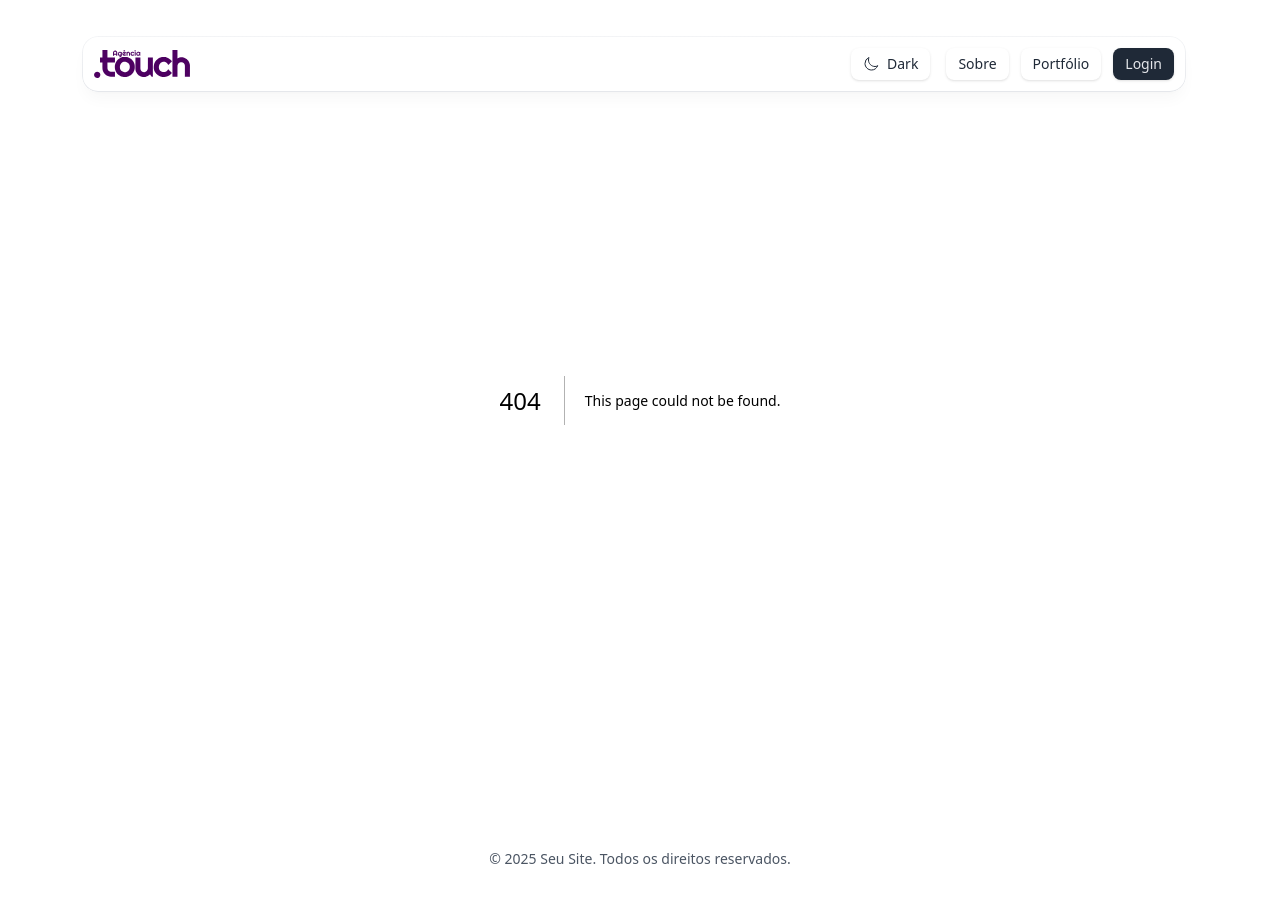
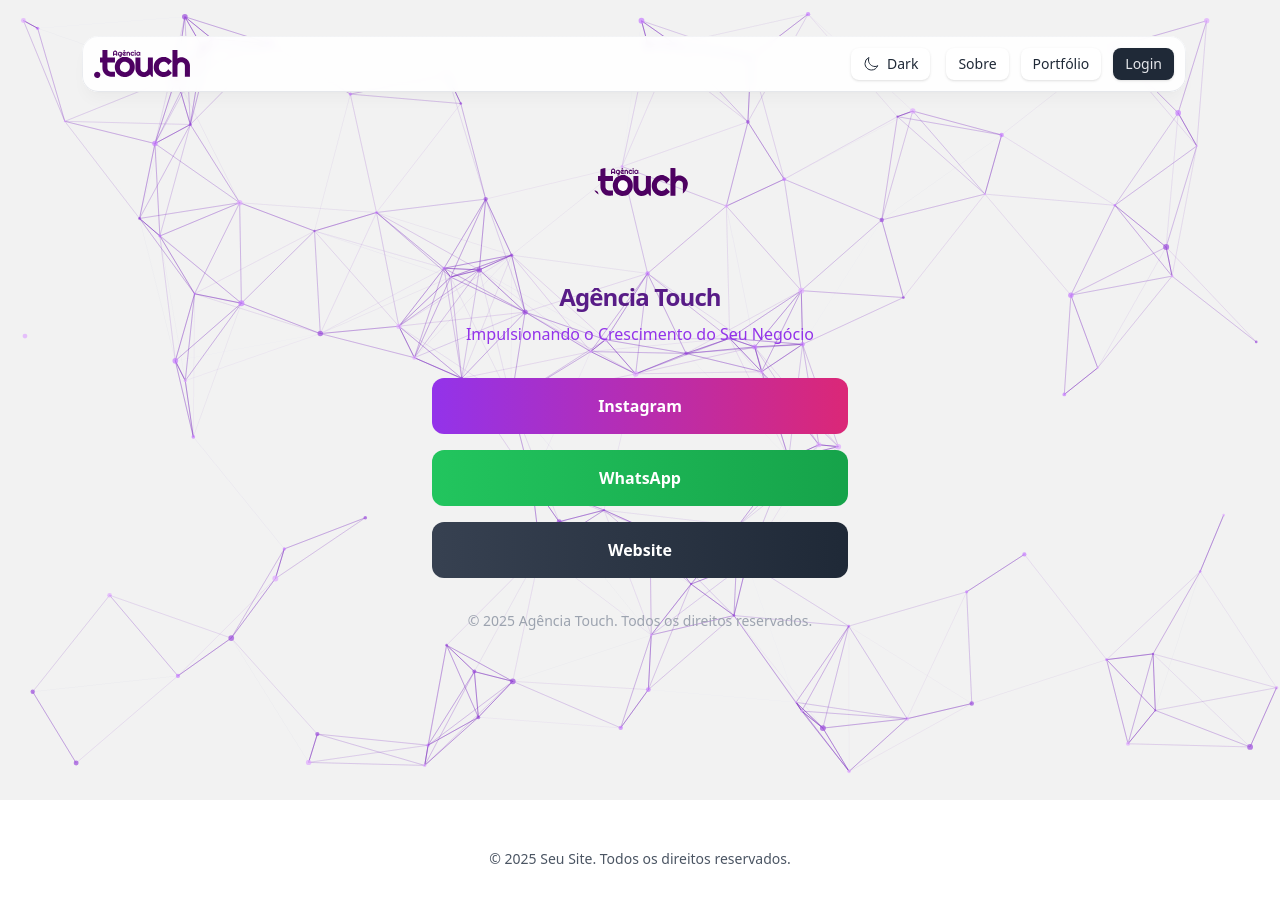
Before and after one commit to Gabrielloopes33/touch-web, a Next.js app: page /links in a window 1280 px wide. Before the commit this address had no page. Shown: the top 902 px of the page. Built offline with nearby package versions, Linux system fonts and the light colour scheme.

Commit message:
adição de página de links

```diff
--- /dev/null
+++ b/app/links/layout.tsx
@@ -0,0 +1,30 @@
+//import '../globals.css'
+import { Righteous } from 'next/font/google'
+
+const MainFontFamily = Righteous({
+  weight: ['400'],
+  subsets: ['latin']
+});
+
+export const metadata = {
+  title: 'Touch - Links',
+  description: 'Quick access to all touch services and social media',
+  icons: {
+    icon: '/favicon.ico',
+    apple: '/apple-icon.png'
+  }
+}
+
+export default function LinksLayout({
+    children,
+}: {
+    children: React.ReactNode
+}) {
+    return (
+        <div className="flex min-h-screen flex-col">
+            <main className="grow">
+                {children}
+            </main>
+        </div>
+    )
+}
--- /dev/null
+++ b/app/links/page.tsx
@@ -0,0 +1,162 @@
+"use client"
+import Image from 'next/image';
+import Link from 'next/link';
+import { useCallback } from "react";
+import Particles from "react-tsparticles";
+import { loadFull } from "tsparticles";
+import type { Engine } from "tsparticles-engine";
+
+const links = [
+    {
+        title: "Instagram",
+        url: "https://www.instagram.com/agencia.touch",
+        bgColor: "bg-gradient-to-r from-purple-600 to-pink-600",
+        hoverColor: "hover:from-purple-700 hover:to-pink-700"
+    },
+    {
+        title: "WhatsApp",
+        url: "https://wa.me/5531997153646",
+        bgColor: "bg-gradient-to-r from-green-500 to-green-600",
+        hoverColor: "hover:from-green-600 hover:to-green-700"
+    },
+    {
+        title: "Website",
+        url: "/",
+        bgColor: "bg-gradient-to-r from-gray-700 to-gray-800",
+        hoverColor: "hover:from-gray-800 hover:to-gray-900"
+    }
+];
+
+const LinksPage = () => {
+    const particlesInit = useCallback(async (engine: Engine) => {
+        await loadFull(engine);
+    }, []);
+
+    return (
+        <>
+            <Particles
+                id="tsparticles"
+                init={particlesInit}
+                options={{
+                    background: {
+                        color: {
+                            value: "#F2F2F2",
+                        },
+                    },
+                    fpsLimit: 120,
+                    interactivity: {
+                        events: {
+                            onClick: {
+                                enable: true,
+                                mode: "push",
+                            },
+                            onHover: {
+                                enable: true,
+                                mode: "repulse",
+                            },
+                            resize: true,
+                        },
+                        modes: {
+                            push: {
+                                quantity: 4,
+                            },
+                            repulse: {
+                                distance: 100,
+                                duration: 0.4,
+                            },
+                        },
+                    },
+                    particles: {
+                        color: {
+                            value: ["#9d4edd", "#c77dff", "#e0aaff"],
+                        },
+                        links: {
+                            color: "#7b2cbf",
+                            distance: 150,
+                            enable: true,
+                            opacity: 0.5,
+                            width: 1,
+                        },
+                        move: {
+                            direction: "none",
+                            enable: true,
+                            outModes: {
+                                default: "bounce",
+                            },
+                            random: false,
+                            speed: 1.5,
+                            straight: false,
+                        },
+                        number: {
+                            density: {
+                                enable: true,
+                                area: 800,
+                            },
+                            value: 100,
+                        },
+                        opacity: {
+                            value: 0.7,
+                        },
+                        shape: {
+                            type: "circle",
+                        },
+                        size: {
+                            value: { min: 1, max: 3 },
+                        },
+                        glow: {
+                            enable: true,
+                            color: "#9d4edd",
+                            radius: 2
+                        }
+                    },
+                    detectRetina: true,
+                }}
+            />
+
+            <div className="relative min-h-screen flex items-center justify-center">
+                <div className="max-w-md w-full px-4">
+                    {/* Logo e Perfil */}
+                    <div className="text-center mb-8">
+                        <div className="relative w-24 h-24 mx-auto mb-4">
+                            <Image
+                                src="/images/logo-full.svg"
+                                alt="Touch Logo"
+                                width={96}
+                                height={96}
+                                className="rounded-full"
+                            />
+                        </div>
+                        <h1 className="text-2xl font-bold text-purple-900 mb-2">Agência Touch</h1>
+                        <p className="text-purple-600">Impulsionando o Crescimento do Seu Negócio</p>
+                    </div>
+
+                    {/* Links */}
+                    <div className="space-y-4 mb-8">
+                        {links.map((link, index) => (
+                            <Link
+                                href={link.url}
+                                key={index}
+                                className={`block ${link.bgColor} ${link.hoverColor} text-white py-4 px-6 rounded-xl
+                                    text-center font-semibold transition-all duration-300
+                                    transform hover:scale-105 hover:shadow-lg backdrop-blur-sm`}
+                                target={link.url.startsWith('http') ? '_blank' : '_self'}
+                                rel={link.url.startsWith('http') ? 'noopener noreferrer' : ''}
+                            >
+                                {link.title}
+                            </Link>
+                        ))}
+                    </div>
+
+                    {/* Footer */}
+                    <div className="text-center">
+                        <p className="text-gray-400 text-sm">
+                            © {new Date().getFullYear()} Agência Touch. Todos os direitos reservados.
+                        </p>
+                    </div>
+                </div>
+            </div>
+        </>
+    );
+};
+
+export default LinksPage;
--- a/package.json
+++ b/package.json
@@ -15,7 +15,9 @@
     "next": "15.0.4",
     "prettier-plugin-tailwindcss": "^0.6.5",
     "react": "19.0.0",
-    "react-dom": "19.0.0"
+    "react-dom": "19.0.0",
+    "react-tsparticles": "^2.9.3",
+    "tsparticles": "^2.9.3"
   },
   "devDependencies": {
     "@tailwindcss/forms": "^0.5.7",
```
Also changed, not shown: 1 other file (tests, documents, lock files or other folders).
